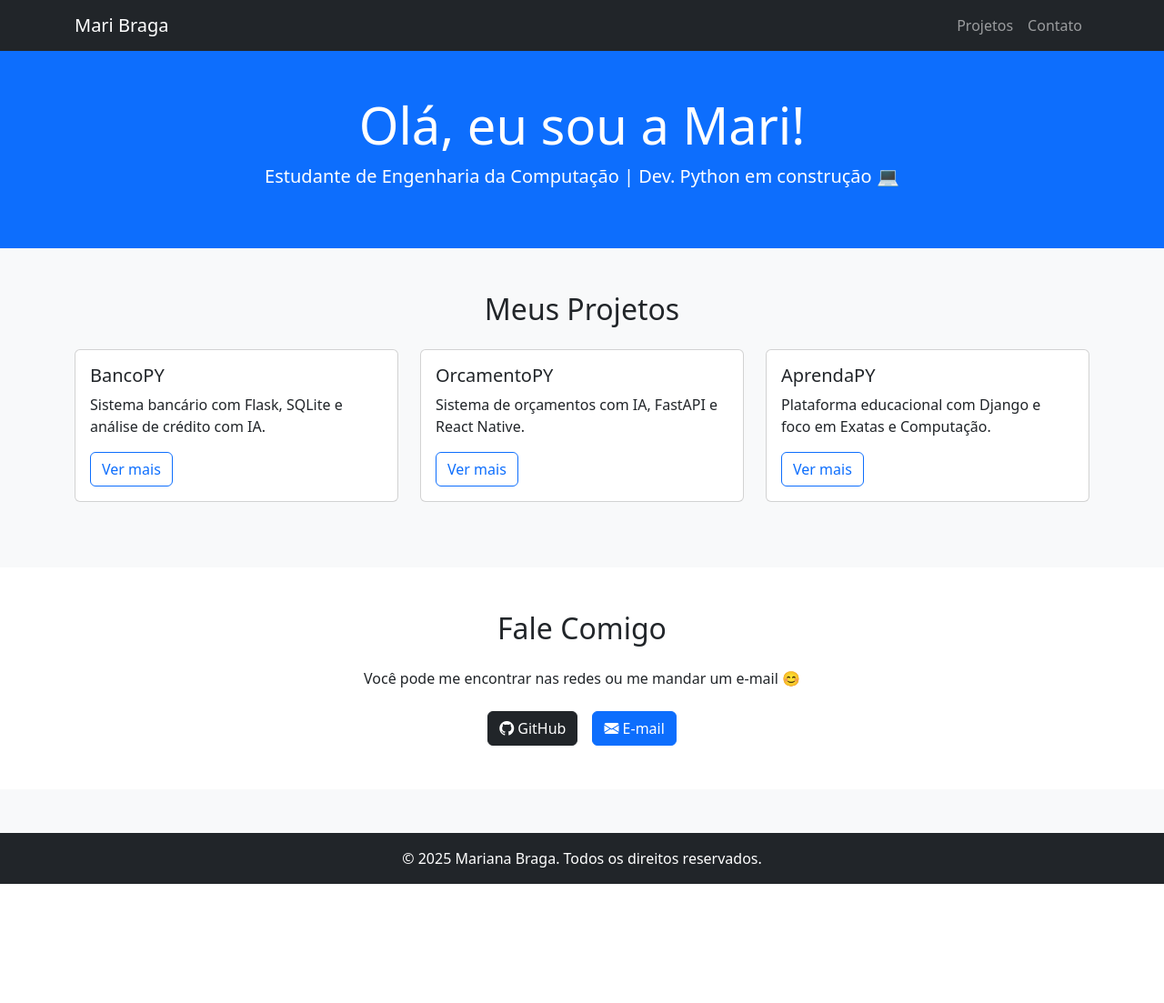
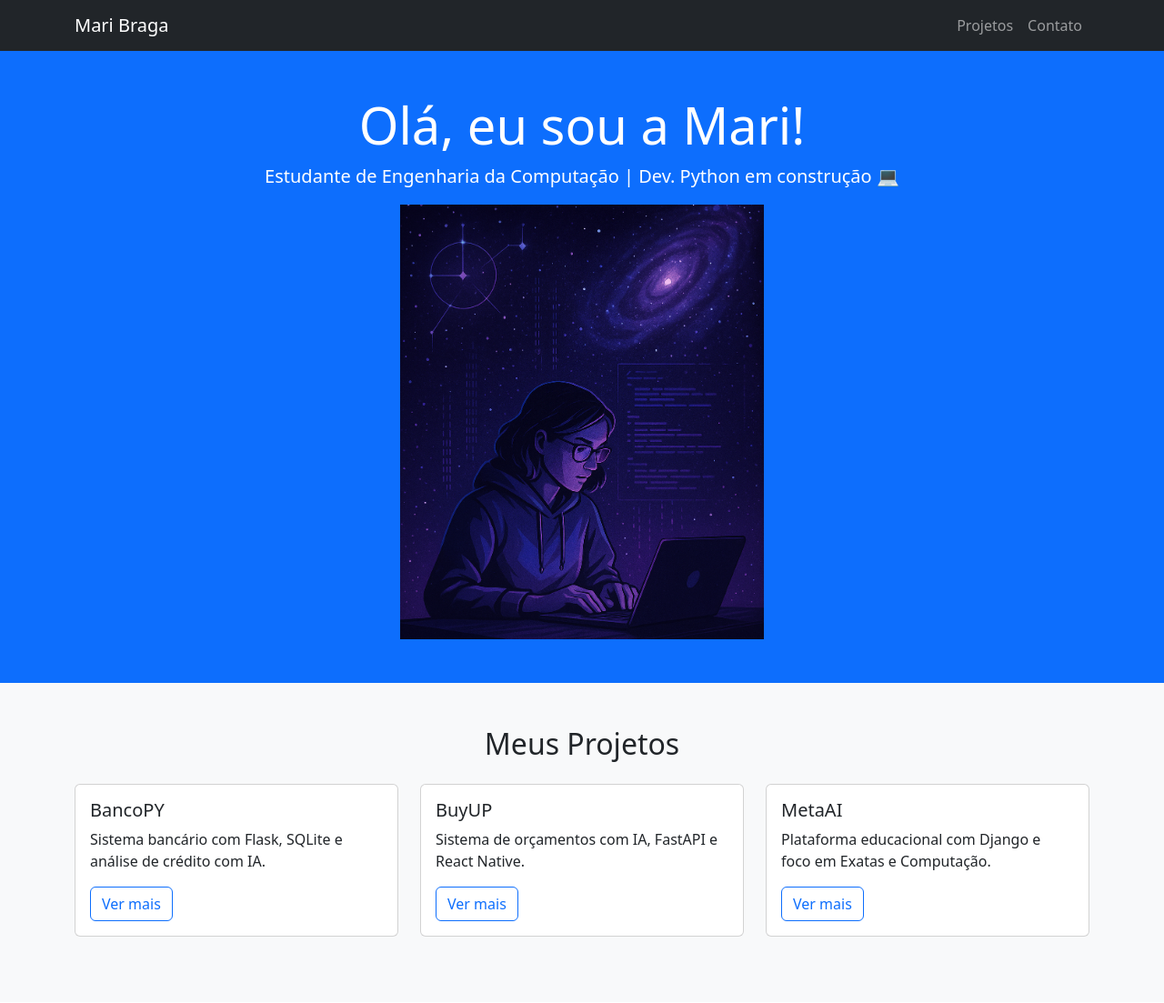
Before and after one commit to MarianaBraga13/portfolio, a Flask app: page / in a window 1280 px wide. Shown: the top 1103 px of the page at 91% size. Before the commit the page ends 972 px from the top, so only its background shows below. Run offline with Flask 3, Linux system fonts and the light colour scheme.

Commit message:
acréscimo do banner

```diff
--- a/templates/index.html
+++ b/templates/index.html
@@ -34,6 +34,9 @@
     <div class="container">
       <h1 class="display-4">Olá, eu sou a Mari!</h1>
       <p class="lead">Estudante de Engenharia da Computação | Dev. Python em construção 💻</p>
+      <div>
+        <img src="assets\banner.png" width="400">
+      </div>
     </div>
   </header>
 
@@ -57,7 +60,7 @@
         <div class="col-md-6 col-lg-4 mb-4">
           <div class="card h-100">
             <div class="card-body">
-              <h5 class="card-title">OrcamentoPY</h5>
+              <h5 class="card-title">BuyUP</h5>
               <p class="card-text">Sistema de orçamentos com IA, FastAPI e React Native.</p>
               <a href="#" class="btn btn-outline-primary">Ver mais</a>
             </div>
@@ -68,7 +71,7 @@
         <div class="col-md-6 col-lg-4 mb-4">
           <div class="card h-100">
             <div class="card-body">
-              <h5 class="card-title">AprendaPY</h5>
+              <h5 class="card-title">MetaAI</h5>
               <p class="card-text">Plataforma educacional com Django e foco em Exatas e Computação.</p>
               <a href="#" class="btn btn-outline-primary">Ver mais</a>
             </div>
```
Also changed, not shown: assets/banner.png (added).
